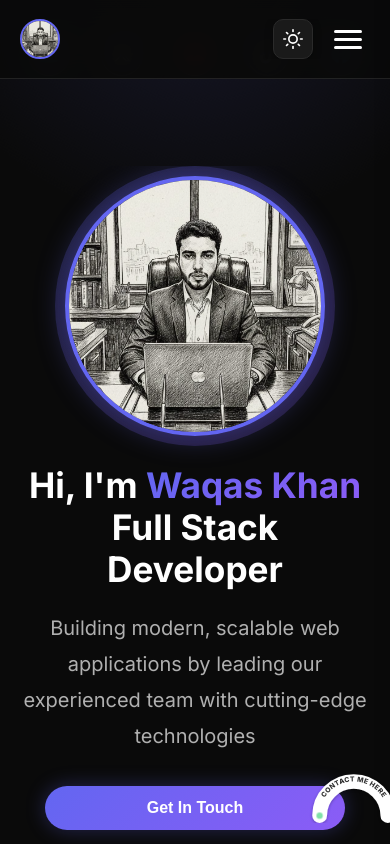
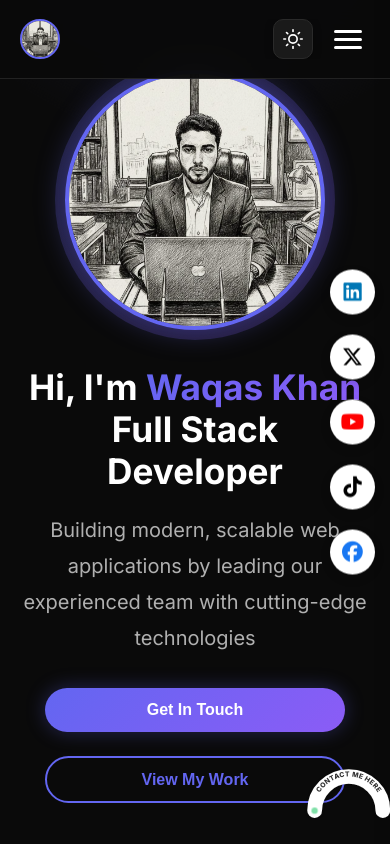
Before and after one commit to waqas84251/waqasthefullstackdeveloper, a React (Vite) app: page / in a window 390 px wide. Shown: the top 844 px of the page. Built offline with nearby package versions, Linux system fonts and the light colour scheme.

Commit message:
style(mobile): update social icons to white circles with brand colors matching user design

```diff
--- a/src/index.css
+++ b/src/index.css
@@ -3824,3 +3824,157 @@ body {
         /* Topmost */
     }
 }
+/* ===================================
+   FIX: VERTICAL SIDEBAR & NO GAP
+   =================================== */
+
+@media (max-width: 768px) {
+
+    /* 1. HERO SECTION: Remove Gap completely */
+    .hero {
+        padding-top: 70px !important;
+        /* Matches Navbar height exactly */
+        padding-bottom: 2rem !important;
+        min-height: auto !important;
+        height: auto !important;
+        display: flex !important;
+        flex-direction: column !important;
+        justify-content: flex-start !important;
+    }
+
+    .hero .container {
+        padding-top: 0 !important;
+        margin-top: 0 !important;
+    }
+
+    .hero-content {
+        margin-top: 0 !important;
+        padding-top: 0 !important;
+        gap: 1rem !important;
+    }
+
+    /* 2. SOCIAL ICONS: Vertical on Right Side */
+    .social-sidebar {
+        position: fixed !important;
+        /* Fixed to screen */
+        right: 10px !important;
+        /* Visible, not cut off */
+        top: 50% !important;
+        /* Vertically centered */
+        transform: translateY(-50%) !important;
+
+        display: flex !important;
+        flex-direction: column !important;
+        /* Vertical Stack */
+        gap: 12px !important;
+
+        width: auto !important;
+        margin: 0 !important;
+        padding: 8px !important;
+        background: rgba(0, 0, 0, 0.2) !important;
+        /* Semi-transparent bg */
+        border-radius: 20px !important;
+        z-index: 9990 !important;
+        /* High Z-Index but below Modal/Menu */
+        left: auto !important;
+        bottom: auto !important;
+    }
+
+    /* Style Icons */
+    .social-sidebar a {
+        width: 38px !important;
+        height: 38px !important;
+        font-size: 1.1rem !important;
+        margin: 0 !important;
+        border-radius: 50% !important;
+        background: rgba(37, 99, 235, 0.9) !important;
+        /* Visible Blue */
+        color: white !important;
+        border: 1px solid rgba(255, 255, 255, 0.3) !important;
+        display: flex !important;
+        align-items: center !important;
+        justify-content: center !important;
+    }
+
+    /* 3. Adjust Crisp Chat to not overlap Social Icons */
+    .premium-contact-wrapper {
+        bottom: 15px !important;
+        right: 15px !important;
+        z-index: 9999 !important;
+    }
+}
+/* ===================================
+   FIX: EXACT ICON STYLE (White Bg + Brand Colors)
+   =================================== */
+
+@media (max-width: 768px) {
+
+    /* 1. Sidebar Container: Transparent & Clean */
+    .social-sidebar {
+        position: fixed !important;
+        right: 15px !important;
+        top: 50% !important;
+        transform: translateY(-50%) !important;
+
+        display: flex !important;
+        flex-direction: column !important;
+        gap: 20px !important;
+        /* Increased gap as per screenshot */
+
+        background: transparent !important;
+        /* No dark box */
+        padding: 0 !important;
+        margin: 0 !important;
+        box-shadow: none !important;
+        border: none !important;
+        width: auto !important;
+
+        z-index: 9995 !important;
+    }
+
+    /* 2. Icon Buttons: White Circle with Shadow */
+    .social-sidebar a {
+        width: 45px !important;
+        height: 45px !important;
+
+        background: #ffffff !important;
+        /* White Background */
+        border-radius: 50% !important;
+        box-shadow: 0 4px 12px rgba(0, 0, 0, 0.1) !important;
+        /* Subtle Shadow */
+        border: none !important;
+
+        display: flex !important;
+        align-items: center !important;
+        justify-content: center !important;
+        margin: 0 !important;
+        font-size: 1.3rem !important;
+        transition: transform 0.2s ease !important;
+    }
+
+    /* 3. Original Brand Colors for Icons */
+    .social-sidebar a .fa-linkedin {
+        color: #0077b5 !important;
+    }
+
+    .social-sidebar a .fa-x-twitter {
+        color: #000000 !important;
+    }
+
+    .social-sidebar a .fa-youtube {
+        color: #ff0000 !important;
+    }
+
+    .social-sidebar a .fa-tiktok {
+        color: #000000 !important;
+    }
+
+    .social-sidebar a .fa-facebook {
+        color: #1877f2 !important;
+    }
+
+    /* 4. Ensure Hero Gap is still gone */
+    .hero {
+        padding-top: 70px !important;
+    }
+}
```
